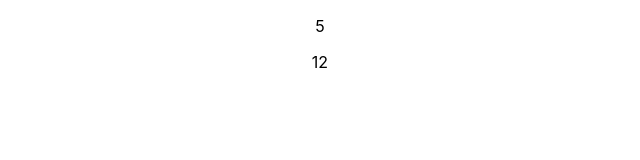
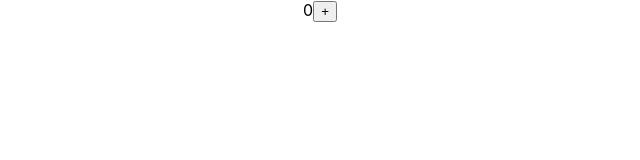
Before and after one commit to TomaszBeben/React-Typescript-Training, a React (Create React App) app: page / in a window 1280 px wide. Shown: the top 160 px of the page, without its empty margins (320-960 px from the left). Built offline with nearby package versions, Linux system fonts and the light colour scheme.

Commit message:
useState

```diff
--- a/src/App.tsx
+++ b/src/App.tsx
@@ -1,15 +1,14 @@
-import React from 'react';
-import ClassComponent from './components/ClassComponent'
+import React, { useState } from 'react';
 import FunctionComponent from './components/FunctionComponent'
 
 import './App.css';
 
-
 function App() {
+  const [counter, setCounter] = useState<number>(0)
   return (
     <div className="App">
-      <ClassComponent value={5} />
-      <FunctionComponent value={12} />
+      {counter}
+      <FunctionComponent increment={setCounter} />
     </div>
   );
 }
--- a/src/components/FunctionComponent.tsx
+++ b/src/components/FunctionComponent.tsx
@@ -1,15 +1,12 @@
-import React from 'react'
-import { FC } from 'react'
+import {Dispatch, FC, SetStateAction } from 'react'
 
-type Prop = {
-    value: number
+type ButtonProp = {
+    increment: Dispatch<SetStateAction<number>>
 }
 
-const FunctionComponent:FC<Prop> = ({ value }) => {
+const FunctionComponent:FC<ButtonProp> = ({ increment }) => {
     return (
-        <div>
-            {value}
-        </div>
+            <button onClick={()=>{increment((prev)=> prev+ 1)}}>+</button>
     )
 }
 
```
